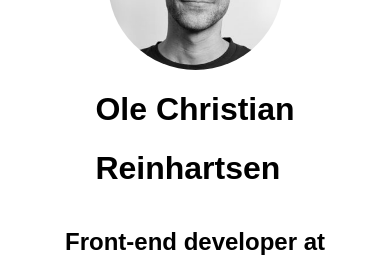
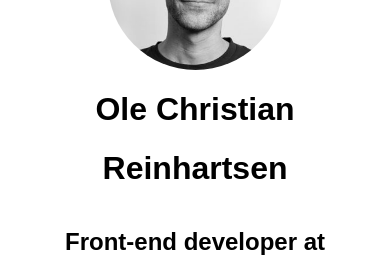
Before and after one commit to reinole/reinhartsen, a React (Create React App) app: page / in a window 390 px wide. Shown: the part 185-443 px from the top of the page. Built offline with nearby package versions, Linux system fonts and the light colour scheme.

Commit message:
Centered name in mobile

```diff
--- a/src/components/Header.js
+++ b/src/components/Header.js
@@ -78,7 +78,11 @@ const Logo = styled.img`
   }
 `;
 
-const TextContainer = styled.div``;
+const TextContainer = styled.div`
+  @media screen and (max-width: 600px) {
+    text-align: center;
+  }
+`;
 
 const Image = styled.img`
   height: 175px;
```
